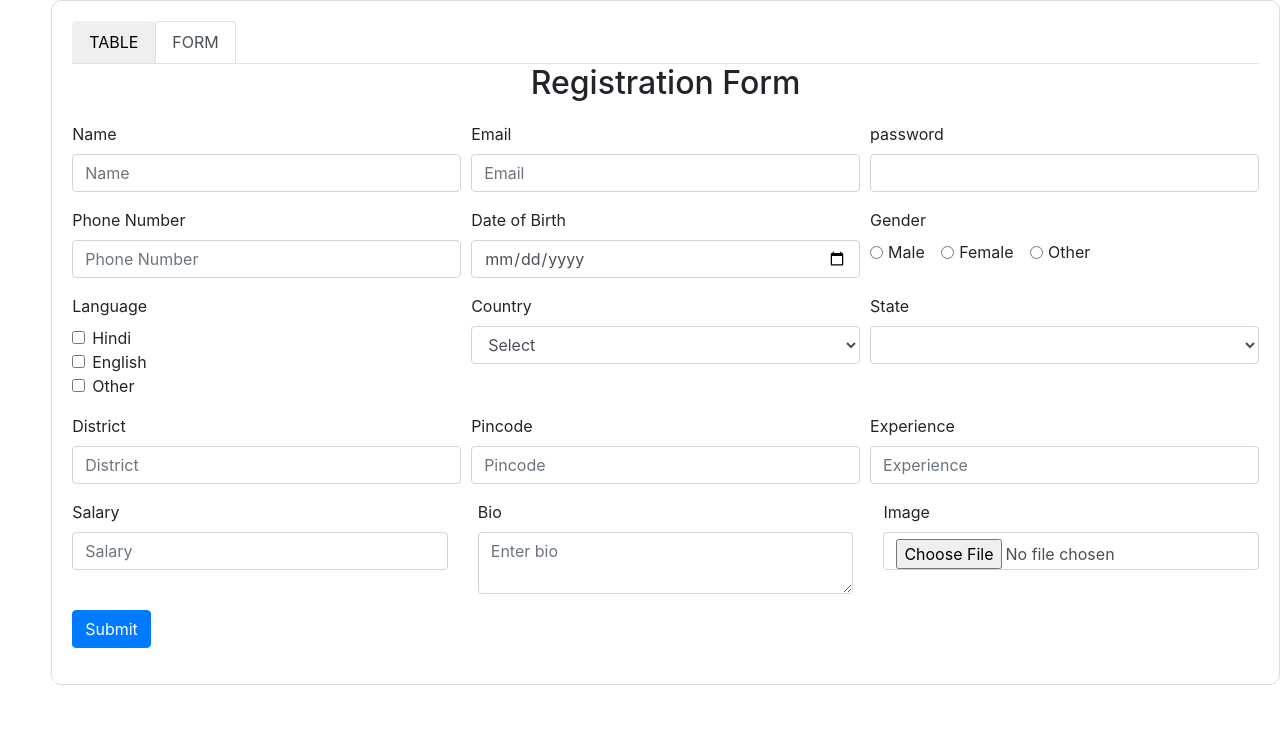
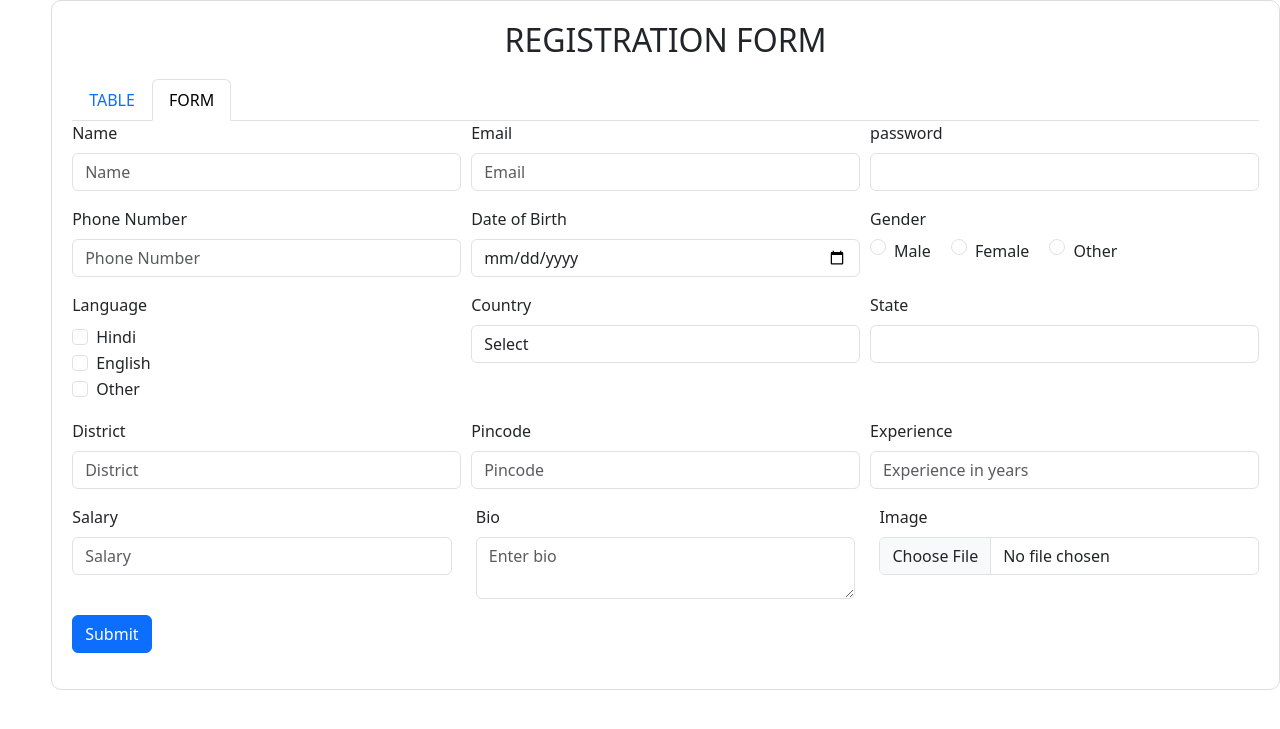
Before and after one commit to prachi-varshney/correct, a PHP site: page / in a window 1280 px wide. Shown: the top 729 px of the page. Run offline with PHP 8.4, Linux system fonts and the light colour scheme; data that the repository does not hold is empty.

Commit message:
Add files via upload

```diff
--- a/task/index.php
+++ b/task/index.php
@@ -10,6 +10,10 @@
 
     <script src="https://code.jquery.com/jquery-3.5.1.min.js"></script>
     <script src="https://stackpath.bootstrapcdn.com/bootstrap/4.5.2/js/bootstrap.bundle.min.js"></script>
+
+
+    <link href="https://cdn.jsdelivr.net/npm/bootstrap@5.3.3/dist/css/bootstrap.min.css" rel="stylesheet" integrity="sha384-QWTKZyjpPEjISv5WaRU9OFeRpok6YctnYmDr5pNlyT2bRjXh0JMhjY6hW+ALEwIH" crossorigin="anonymous">
+    <script src="https://cdn.jsdelivr.net/npm/bootstrap@5.3.3/dist/js/bootstrap.bundle.min.js" integrity="sha384-YvpcrYf0tY3lHB60NNkmXc5s9fDVZLESaAA55NDzOxhy9GkcIdslK1eN7N6jIeHz" crossorigin="anonymous"></script>
 
     <style>
         .form-container {
@@ -33,7 +37,7 @@
 
 <body>
     <div class="form-container">
-
+<h2>REGISTRATION FORM</h2>
 
 
         <nav>
@@ -49,18 +53,10 @@
             </div>
         </nav>
         <div class="tab-content" id="nav-tabContent">
-            <div class="tab-pane fade show active" id="nav-home" role="tabpanel" aria-labelledby="nav-home-tab"></div>
-            <div class="tab-pane fade" id="nav-profile" role="tabpanel" aria-labelledby="nav-profile-tab"></div>
-
-        </div>
+            <div class="tab-pane fade show active" id="nav-home" role="tabpanel" aria-labelledby="nav-home-tab">
 
 
-
-
-
-        <h2>Registration Form</h2>
-
-        <form id="registrationForm" enctype="multipart/form-data" action="<?php echo htmlspecialchars($_SERVER["PHP_SELF"]); ?>"  onsubmit="return validateForm()">
+            <form id="registrationForm" enctype="multipart/form-data" action="<?php echo htmlspecialchars($_SERVER["PHP_SELF"]); ?>"  onsubmit="return validateForm()">
             <!-- Row 1 -->
             <div class="form-row">
                 <div class="form-group col-md-4">
@@ -172,7 +168,7 @@
                 </div>
                 <div class="form-group col-md-4">
                     <label for="experience">Experience</label>
-                    <input type="text" class="form-control" id="experience" placeholder="Experience">
+                    <input type="text" class="form-control" id="experience" placeholder="Experience in years">
                 </div>
             </div>
             <!-- ROW 5 -->
@@ -199,6 +195,19 @@
                 </div>
             </div>
         </form>
+
+            </div>
+            <div class="tab-pane fade" id="nav-profile" role="tabpanel" aria-labelledby="nav-profile-tab"></div>
+
+        </div>
+
+
+
+
+
+
+
+
     </div>
 
  <!-- <script src="script.js"></script> -->
```
